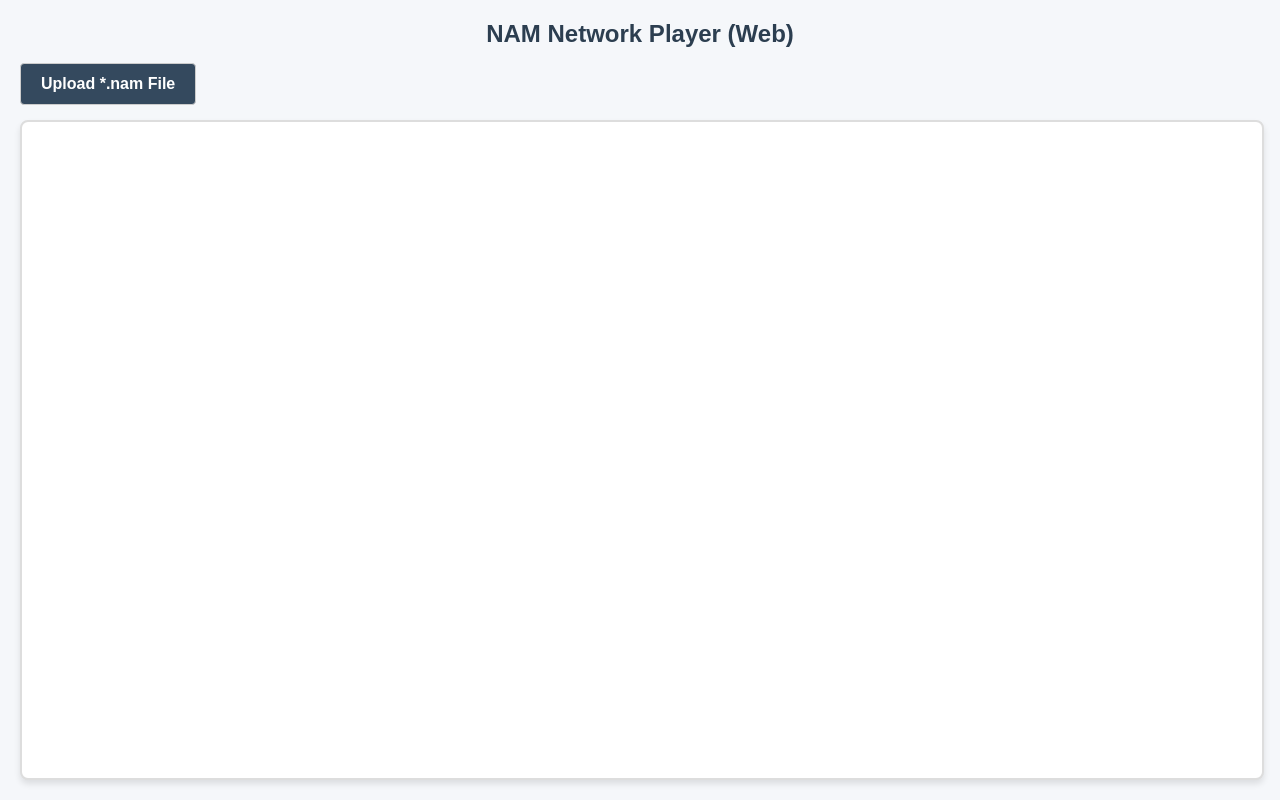
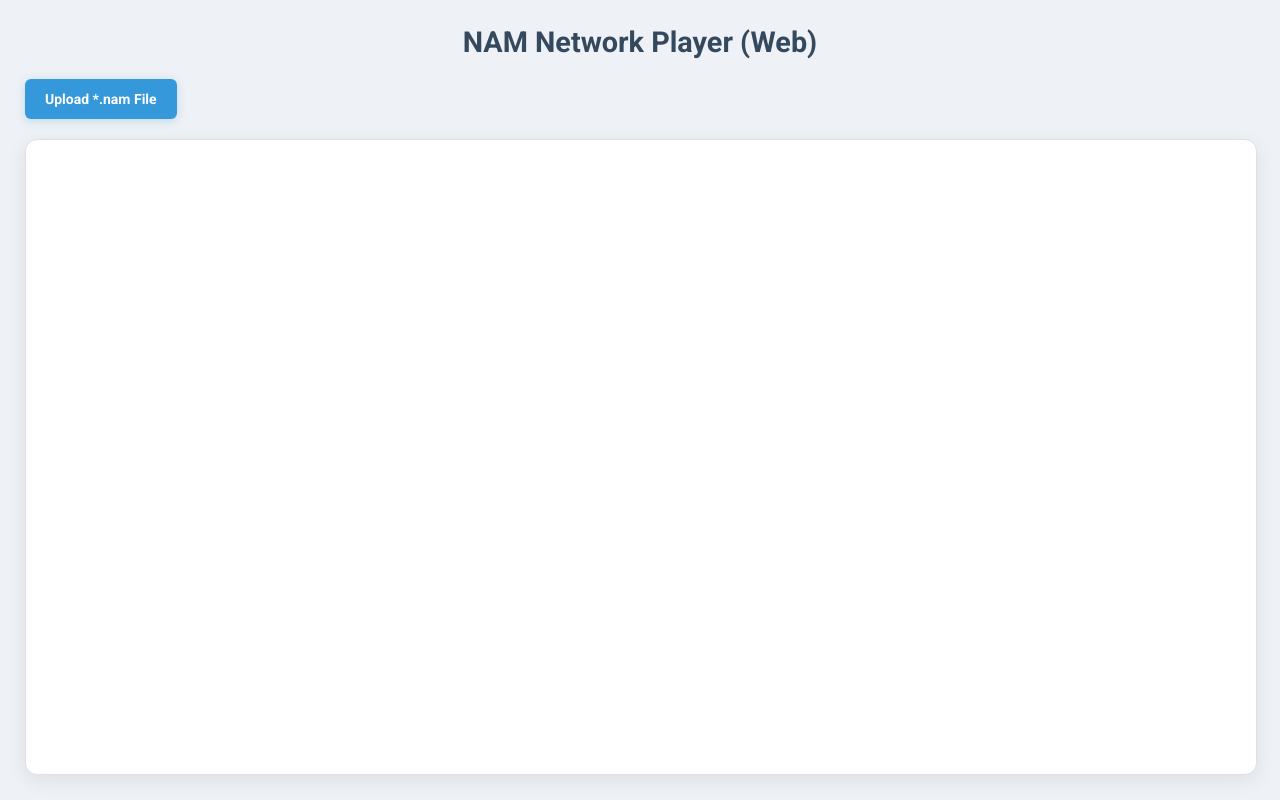
Before and after one commit to MadaPetru/tcl-visualiser, an Angular app: page / in a window 1280 px wide. Built offline with nearby package versions, Linux system fonts and the light colour scheme.

Commit message:
some improvements on ui

```diff
--- a/src/app/network-animator/network-animator.component.css
+++ b/src/app/network-animator/network-animator.component.css
@@ -1,3 +1,5 @@
+@import url('https://fonts.googleapis.com/css2?family=Roboto:wght@400;700&display=swap');
+
 :host {
   display: block;
   position: absolute;
@@ -6,24 +8,26 @@
   right: 0;
   bottom: 0;
   overflow: hidden;
+  background-color: #eef1f5; /* Light gray background */
 }
 
 .animator-container {
   display: flex;
   flex-direction: column;
   height: 100%;
-  font-family: Arial, sans-serif;
-  padding: 20px;
-  background-color: #f5f7fa;
+  font-family: 'Roboto', sans-serif;
+  padding: 25px;
   box-sizing: border-box;
 }
 
 h2 {
   text-align: center;
-  color: #2c3e50;
+  color: #34495e; /* Dark blue-gray */
   margin-top: 0;
-  margin-bottom: 15px;
-  flex-shrink: 0; /* Prevent the title from shrinking */
+  margin-bottom: 20px;
+  flex-shrink: 0;
+  font-size: 1.8rem;
+  font-weight: 700;
 }
 
 .controls-section {
@@ -31,8 +35,8 @@ h2 {
   display: flex;
   flex-direction: column;
   gap: 15px;
-  margin-bottom: 15px;
-  flex-shrink: 0; /* Prevent controls from shrinking */
+  margin-bottom: 20px;
+  flex-shrink: 0;
 }
 
 input[type="file"] {
@@ -41,14 +45,16 @@ input[type="file"] {
 
 .custom-file-upload {
   align-self: flex-start;
-  border: 1px solid #ccc;
-  padding: 10px 20px;
+  border: none;
+  padding: 10px 20px; /* Reduced padding */
   cursor: pointer;
-  background-color: #34495e;
+  background-color: #3498db; /* Bright blue */
   color: white;
-  border-radius: 4px;
+  border-radius: 6px; /* Slightly smaller radius */
   font-weight: bold;
-  transition: background-color 0.2s;
+  font-size: 14px; /* Consistent font size */
+  transition: background-color 0.3s, box-shadow 0.3s, transform 0.2s;
+  box-shadow: 0 2px 8px rgba(52, 152, 219, 0.25);
   min-height: 20px;
   display: inline-flex;
   align-items: center;
@@ -56,64 +62,107 @@ input[type="file"] {
 }
 
 .custom-file-upload:hover {
-  background-color: #4a627a;
+  background-color: #2980b9; /* Darker blue */
+  box-shadow: 0 4px 10px rgba(41, 128, 185, 0.35);
+  transform: translateY(-1px);
 }
 
 .player-controls {
   display: flex;
   align-items: center;
   flex-wrap: wrap;
-  gap: 15px;
-  background: white;
-  padding: 15px;
-  border-radius: 8px;
-  box-shadow: 0 2px 4px rgba(0,0,0,0.1);
+  gap: 20px;
+  background: #ffffff;
+  padding: 20px;
+  border-radius: 12px;
+  box-shadow: 0 4px 15px rgba(0, 0, 0, 0.08);
 }
 
 button {
-  padding: 8px 15px;
+  padding: 10px 20px;
   border: none;
-  border-radius: 4px;
+  border-radius: 8px;
   cursor: pointer;
   font-weight: bold;
   font-size: 14px;
-  transition: transform 0.1s, background-color 0.2s, box-shadow 0.2s;
+  transition: transform 0.2s, background-color 0.3s, box-shadow 0.3s;
 }
 
 button:active {
-  transform: scale(0.95);
+  transform: scale(0.96);
 }
 
 .btn-play {
-  background-color: #27ae60;
+  background-color: #2ecc71; /* Emerald green */
   color: white;
-  min-width: 90px;
+  min-width: 100px;
+  box-shadow: 0 4px 10px rgba(46, 204, 113, 0.3);
+}
+
+.btn-play:hover {
+  background-color: #27ae60; /* Darker green */
+  transform: translateY(-2px);
+  box-shadow: 0 6px 12px rgba(39, 174, 96, 0.4);
 }
 
 .btn-reset {
-  background-color: #c0392b;
+  background-color: #e74c3c; /* Alizarin red */
   color: white;
+  box-shadow: 0 4px 10px rgba(231, 76, 60, 0.3);
+}
+
+.btn-reset:hover {
+  background-color: #c0392b; /* Darker red */
+  transform: translateY(-2px);
+  box-shadow: 0 6px 12px rgba(192, 57, 43, 0.4);
 }
 
 .timeline-wrapper, .speed-control {
   display: flex;
   align-items: center;
-  gap: 10px;
+  gap: 12px;
   flex-grow: 1;
-  min-width: 250px;
+  min-width: 280px;
 }
 
 .time-slider, .speed-slider {
   flex-grow: 1;
   cursor: pointer;
-  min-width: 100px;
+  -webkit-appearance: none;
+  appearance: none;
+  height: 8px;
+  background: #dce1e6;
+  border-radius: 4px;
+  outline: none;
+  transition: background 0.3s;
+}
+
+.time-slider::-webkit-slider-thumb, .speed-slider::-webkit-slider-thumb {
+  -webkit-appearance: none;
+  appearance: none;
+  width: 20px;
+  height: 20px;
+  background: #3498db;
+  border-radius: 50%;
+  cursor: pointer;
+  box-shadow: 0 2px 5px rgba(52, 152, 219, 0.4);
+  transition: background 0.3s, transform 0.2s;
+}
+
+.time-slider:hover, .speed-slider:hover {
+  background: #c8d0d8;
+}
+
+.time-slider::-webkit-slider-thumb:hover, .speed-slider::-webkit-slider-thumb:hover {
+  transform: scale(1.1);
 }
 
 .time-label, .speed-label {
-  font-family: monospace;
+  font-family: 'Roboto', monospace;
   font-size: 14px;
   color: #555;
   white-space: nowrap;
+  font-weight: 700;
 }
 
 .canvas-wrapper {
@@ -121,9 +170,9 @@ button:active {
   width: 100%;
   min-height: 0;
   background-color: #ffffff;
-  border: 2px solid #ddd;
-  border-radius: 8px;
-  box-shadow: 0 4px 6px rgba(0,0,0,0.1);
+  border: 1px solid #dce1e6;
+  border-radius: 12px;
+  box-shadow: 0 5px 20px rgba(0, 0, 0, 0.08);
   overflow: hidden;
   position: relative;
 }
@@ -137,17 +186,18 @@ canvas {
 .error-message {
   background-color: #e74c3c;
   color: white;
-  padding: 10px 15px;
-  border-radius: 4px;
+  padding: 12px 18px;
+  border-radius: 8px;
   text-align: center;
+  font-weight: bold;
 }
 
 .loader {
   border: 4px solid #f3f3f3;
   border-top: 4px solid #3498db;
   border-radius: 50%;
-  width: 16px;
-  height: 16px;
+  width: 20px;
+  height: 20px;
   animation: spin 1s linear infinite;
 }
 
@@ -158,7 +208,7 @@ canvas {
 
 @media (max-width: 768px) {
   .animator-container {
-    padding: 10px;
+    padding: 15px;
   }
 
   .player-controls {
@@ -171,6 +221,6 @@ canvas {
   }
 
   h2 {
-    font-size: 1.2rem;
+    font-size: 1.5rem;
   }
 }
```
